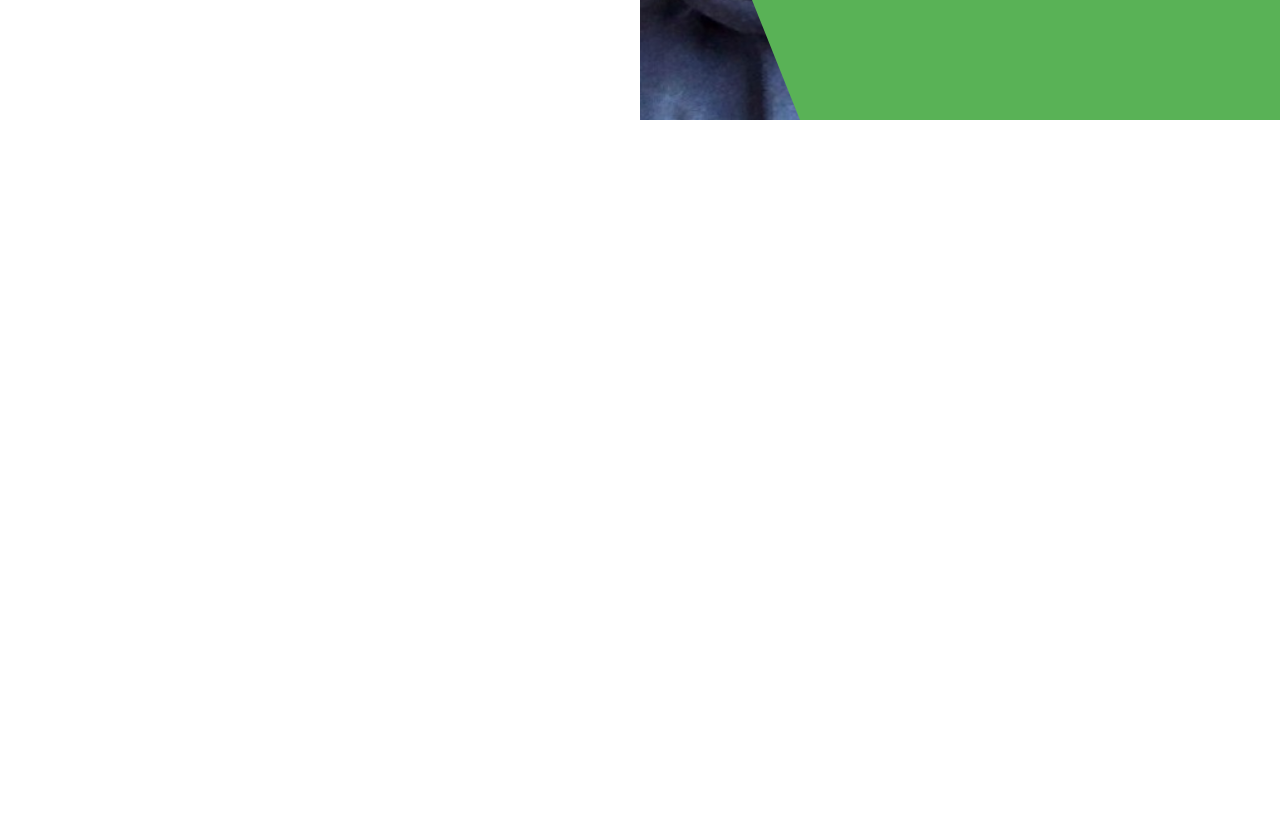
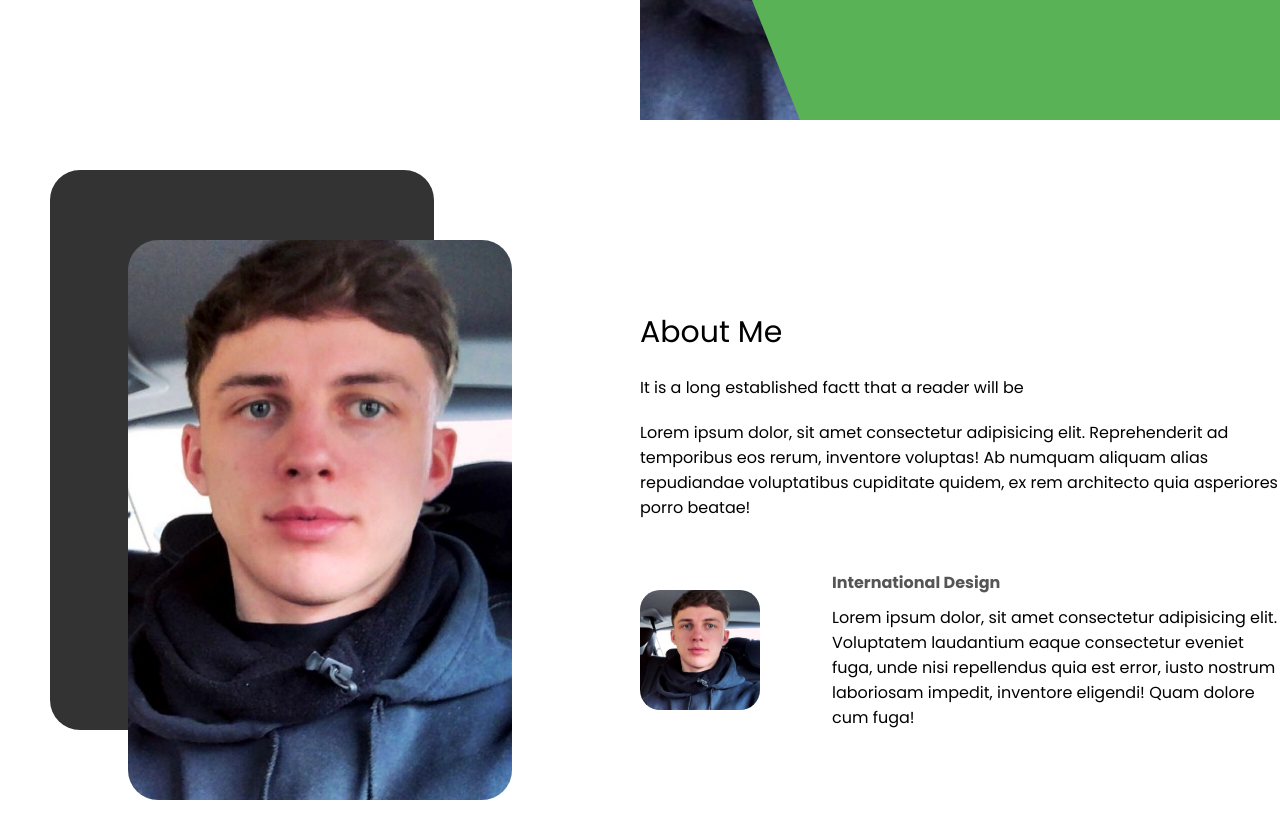
Before and after one commit to harveybland/portfolio, a React (Create React App) app: page / in a window 1280 px wide. Shown: the part 680-1518 px from the top of the page. Before the commit the page ends 807 px from the top, so only its background shows below. Built offline with nearby package versions, Linux system fonts and the light colour scheme.

Commit message:
about page

```diff
--- a/public/style.css
+++ b/public/style.css
@@ -16,3 +16,7 @@ h5,
 h6 {
   margin: 0;
 }
+
+p {
+  margin: 0;
+}
--- a/src/App.jsx
+++ b/src/App.jsx
@@ -1,10 +1,12 @@
 import React from 'react';
 import Intro from './components/intro/Intro';
+import About from './components/about/About';
 
 const App = () => {
   return (
     <div>
       <Intro />
+      <About />
     </div>
   );
 };
--- /dev/null
+++ b/src/components/about/About.jsx
@@ -0,0 +1,41 @@
+import './About.scss';
+import Me from '../../img/me.jpg';
+
+const About = () => {
+  return (
+    <div className='a'>
+      <div className='a-left'>
+        <div className='a-card bg'></div>
+        <div className='a-card'>
+          <img src={Me} alt='' className='a-img' />
+        </div>
+      </div>
+      <div className='a-right'>
+        <div className='a-title'>About Me</div>
+        <p className='a-sub'>
+          It is a long established factt that a reader will be
+        </p>
+        <p className='i-desc'>
+          Lorem ipsum dolor, sit amet consectetur adipisicing elit.
+          Reprehenderit ad temporibus eos rerum, inventore voluptas! Ab numquam
+          aliquam alias repudiandae voluptatibus cupiditate quidem, ex rem
+          architecto quia asperiores porro beatae!
+        </p>
+        <div className='a-award'>
+          <img src={Me} alt='' className='a-award-img' />
+          <div className='a-award-texts'>
+            <h4 className='a-award-title'>International Design</h4>
+            <p className='a-award-desc'>
+              Lorem ipsum dolor, sit amet consectetur adipisicing elit.
+              Voluptatem laudantium eaque consectetur eveniet fuga, unde nisi
+              repellendus quia est error, iusto nostrum laboriosam impedit,
+              inventore eligendi! Quam dolore cum fuga!
+            </p>
+          </div>
+        </div>
+      </div>
+    </div>
+  );
+};
+
+export default About;
--- /dev/null
+++ b/src/components/about/About.scss
@@ -0,0 +1,66 @@
+.a {
+  height: 100vh;
+  display: flex;
+  align-items: center;
+
+  .a-left {
+    flex: 1;
+    display: flex;
+    align-items: center;
+    justify-content: center;
+    position: relative;
+    height: 100%;
+    .a-card {
+      width: 60%;
+      height: 70vh;
+      border-radius: 30px;
+      overflow: hidden;
+      position: relative;
+      .a-img {
+        width: 100%;
+        height: 100%;
+        object-fit: cover;
+      }
+      &.bg {
+        position: absolute;
+        top: 50px;
+        left: 50px;
+        background-color: #333;
+      }
+    }
+  }
+
+  .a-right {
+    flex: 1;
+    .a-title {
+      font-size: 30px;
+      font-weight: 400;
+    }
+    .a-sub {
+      margin: 20px 0px;
+    }
+    .a-desc {
+      font-weight: 300;
+    }
+    .a-award-img {
+      width: 120px;
+      height: 120px;
+      border-radius: 20px;
+    }
+
+    .a-award {
+      margin-top: 50px;
+      display: flex;
+      align-items: center;
+      justify-content: space-between;
+      .a-award-texts {
+        width: 70%;
+      }
+      .a-award-title {
+        font-weight: bold;
+        color: #555;
+        margin-bottom: 10px;
+      }
+    }
+  }
+}
--- a/src/components/intro/Intro.jsx
+++ b/src/components/intro/Intro.jsx
@@ -17,11 +17,11 @@ const Intro = () => {
               <div className='i-title-item'>Content creator</div>
             </div>
           </div>
-          <div className='i-desc'>
+          <p className='i-desc'>
             I design and develop services for customers of all sizes,
             specializing in creating stylish, modern websites, web services and
             online stores.
-          </div>
+          </p>
         </div>
       </div>
       <div className='i-right'>
```
